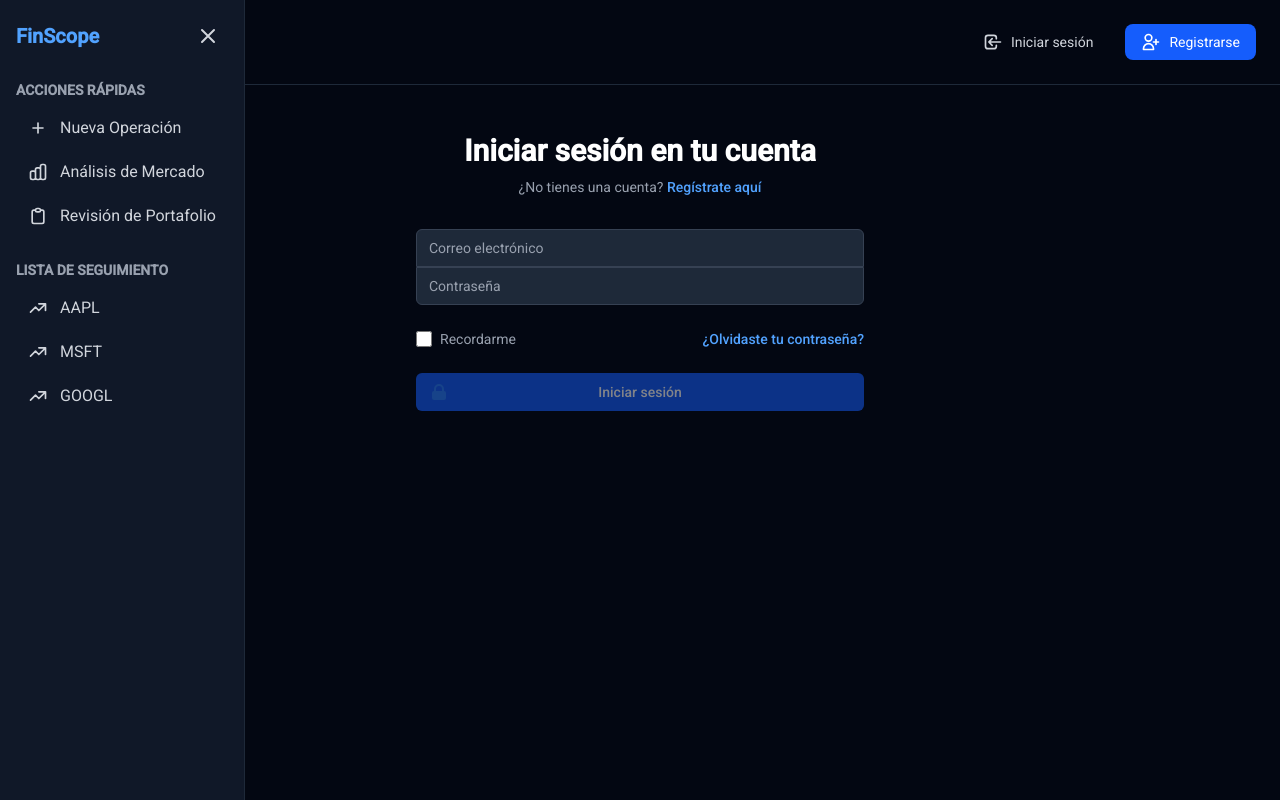
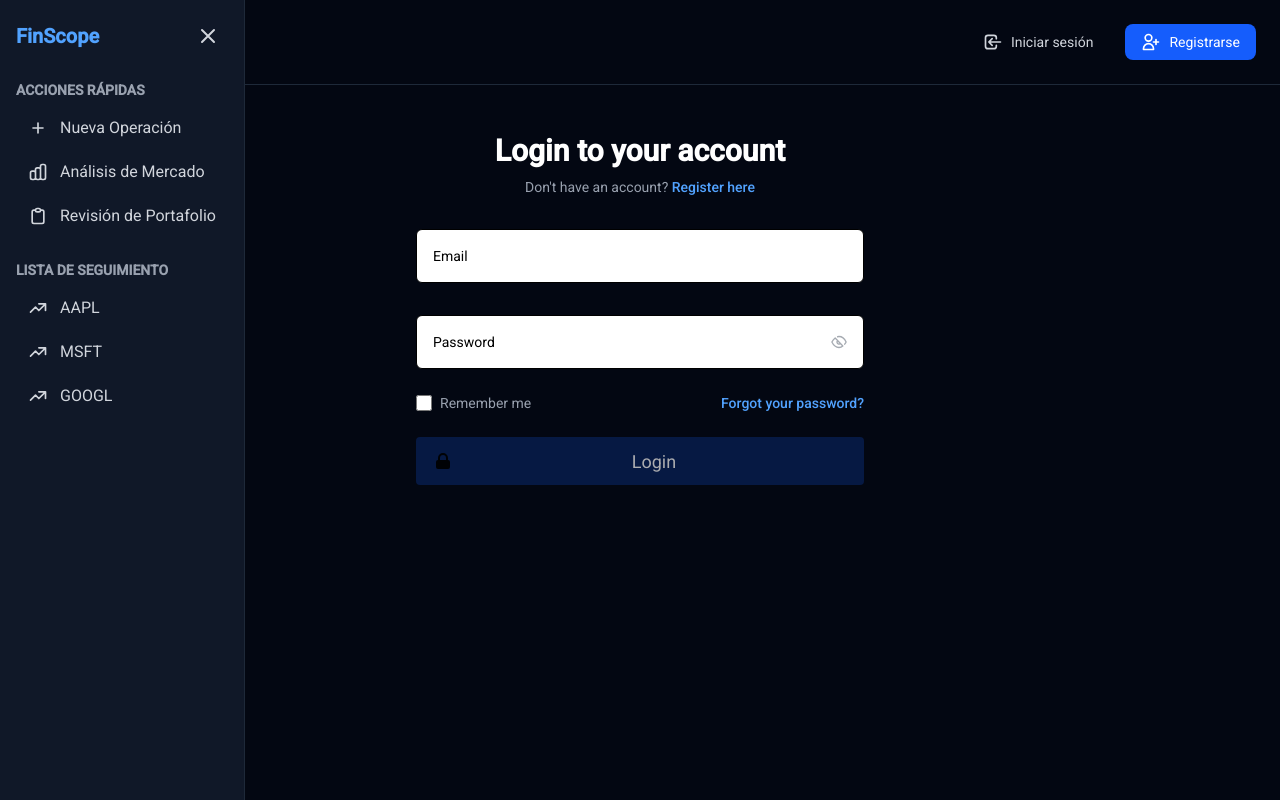
Before and after one commit to TobiasMoreno/fin-scope-front, an Angular app: page /login in a window 1280 px wide. Built offline with nearby package versions, Linux system fonts and the light colour scheme.

Commit message:
UPD: login is updated with the generic components

```diff
--- a/src/app/core/auth/pages/login/login.component.html
+++ b/src/app/core/auth/pages/login/login.component.html
@@ -1,62 +1,48 @@
-<div class="flex items-center justify-center ">
+<div class="flex items-center justify-center">
   <div class="max-w-md w-full space-y-8">
     <div>
       <h2 class="mt-6 text-center text-3xl font-extrabold text-white">
-        Iniciar sesión en tu cuenta
+        Login to your account
       </h2>
       <p class="mt-2 text-center text-sm text-gray-400">
-        ¿No tienes una cuenta?
-        <a routerLink="/register" class="font-medium text-blue-400 hover:text-blue-300">
-          Regístrate aquí
+        Don't have an account?
+        <a
+          routerLink="/register"
+          class="font-medium text-blue-400 hover:text-blue-300"
+        >
+          Register here
         </a>
       </p>
     </div>
-    <form class="mt-8 space-y-6" [formGroup]="loginForm" (ngSubmit)="onSubmit()">
-      <div class="rounded-md">
-        <div>
-          <label for="email" class="sr-only">Correo electrónico</label>
-          <input
-            id="email"
-            formControlName="email"
-            type="email"
-            class="relative block w-full px-3 py-2 border border-gray-700 bg-gray-800 text-gray-300 placeholder-gray-400 rounded-t-md focus:outline-none focus:ring-blue-500 focus:border-blue-500 focus:z-10 sm:text-sm"
-            placeholder="Correo electrónico"
-            [class.border-red-500]="email?.invalid && email?.touched"
-          />
-          @if (email?.invalid && email?.touched) {
-            <div class="text-red-500 text-xs mt-1  my-1">
-              @if (email?.errors?.['required']) {
-                <span>El correo electrónico es requerido</span>
-              }
-              @if (email?.errors?.['email']) {
-                <span>Ingrese un correo electrónico válido</span>
-              }
-            </div>
-          }
-        </div>
-        <div>
-          <label for="password" class="sr-only">Contraseña</label>
-          <input
-            id="password"
-            formControlName="password"
-            type="password"
-            class="relative block w-full px-3 py-2 border border-gray-700 bg-gray-800 text-gray-300 placeholder-gray-400 rounded-b-md focus:outline-none focus:ring-blue-500 focus:border-blue-500 focus:z-10 sm:text-sm"
-            placeholder="Contraseña"
-            [class.border-red-500]="password?.invalid && password?.touched"
-          />
-          @if(password?.invalid && password?.touched) {
-            <div class="text-red-500 text-xs mt-1  my-1">
-              @if(password?.errors?.['required']) {
-                <span>La contraseña es requerida</span>
-              }
-              @if(password?.errors?.['minlength']) {
-                <span>La contraseña debe tener al menos 6 caracteres</span>
-              }
-            </div>
-          }
-        </div>
+    <form
+      class="mt-8 space-y-6"
+      [formGroup]="loginForm"
+      (ngSubmit)="onSubmit()"
+    >
+      <div class="rounded-md space-y-4 flex flex-col gap-4">
+        <app-input
+          label="email"
+          type="email"
+          placeholder="Email"
+          [floatingLabels]="true"
+          [errors]="email?.errors || undefined"
+          [touched]="email?.touched || false"
+          formControlName="email"
+          width="100%"
+        >
+        </app-input>
+        <app-input
+          label="password"
+          [type]="showPassword ? 'text' : 'password'"
+          placeholder="Password"
+          [rightImageUrl]="eyeIconUrl"
+          [errors]="password?.errors || undefined"
+          [touched]="password?.touched || false"
+          [floatingLabels]="true"
+          width="100%"
+          (rightIconClick)="togglePassword()"
+        ></app-input>
       </div>
-
       <div class="flex items-center justify-between">
         <div class="flex items-center">
           <input
@@ -66,41 +52,31 @@
             class="h-4 w-4 text-blue-600 focus:ring-blue-500 border-gray-700 bg-gray-800 rounded"
           />
           <label for="remember-me" class="ml-2 block text-sm text-gray-400">
-            Recordarme
+            Remember me
           </label>
         </div>
 
         <div class="text-sm">
           <a href="#" class="font-medium text-blue-400 hover:text-blue-300">
-            ¿Olvidaste tu contraseña?
+            Forgot your password?
           </a>
         </div>
       </div>
 
-      <div>
-        <button
+        <app-button
+          size="ultra-large"
+          variant="primary"
+          color="default"
+          [disabled]="loginForm.invalid"
           type="submit"
-          [disabled]="loginForm.invalid"
-          class=" relative w-full flex justify-center py-2 px-4 border border-transparent text-sm font-medium rounded-md text-white bg-blue-600 hover:bg-blue-700 focus:outline-none focus:ring-2 focus:ring-offset-2 focus:ring-blue-500 disabled:opacity-50 disabled:cursor-not-allowed"
+          [loading]="isLoading"
+          class="flex justify-center w-full"
         >
-          <span class="absolute left-0 inset-y-0 flex items-center pl-3">
-            <svg
-              class="h-5 w-5 text-blue-500 "
-              xmlns="http://www.w3.org/2000/svg"
-              viewBox="0 0 20 20"
-              fill="currentColor"
-              aria-hidden="true"
-            >
-              <path
-                fill-rule="evenodd"
-                d="M5 9V7a5 5 0 0110 0v2a2 2 0 012 2v5a2 2 0 01-2 2H5a2 2 0 01-2-2v-5a2 2 0 012-2zm8-2v2H7V7a3 3 0 016 0z"
-                clip-rule="evenodd"
-              />
-            </svg>
-          </span>
-          Iniciar sesión
-        </button>
-      </div>
+          <div class="flex items-center justify-center gap-2 w-full">
+            <img src="/img/lock.svg" alt="lock" class="w-5 h-5" />
+            <span class="mx-auto">Login</span>
+          </div>
+        </app-button>
     </form>
   </div>
 </div>
--- a/src/app/core/auth/pages/login/login.component.ts
+++ b/src/app/core/auth/pages/login/login.component.ts
@@ -1,7 +1,8 @@
 import { Component, inject } from '@angular/core';
-import { CommonModule } from '@angular/common';
 import { ReactiveFormsModule, NonNullableFormBuilder, Validators } from '@angular/forms';
 import { RouterLink } from '@angular/router';
+import { InputComponent } from '../../../../shared/components/input/input.component';
+import { ButtonComponent } from "../../../../shared/components/button/button.component";
 
 interface LoginForm {
   email: string;
@@ -12,12 +13,15 @@ interface LoginForm {
 @Component({
   selector: 'app-login',
   standalone: true,
-  imports: [CommonModule, ReactiveFormsModule, RouterLink],
+  imports: [ReactiveFormsModule, RouterLink, InputComponent, ButtonComponent],
   templateUrl: './login.component.html',
-  styleUrls: ['./login.component.css'],
+  styleUrl: './login.component.css',
 })
 export class LoginComponent {
   private fb = inject(NonNullableFormBuilder);
+  eyeIconUrl = 'img/Vector.svg';
+  showPassword = false;
+  isLoading = false;
 
   loginForm = this.fb.group({
     email: ['', [Validators.required, Validators.email]],
@@ -37,8 +41,17 @@ export class LoginComponent {
     if (this.loginForm.valid) {
       const formValue = this.loginForm.getRawValue();
       console.log('Login data:', formValue);
+      this.isLoading = true;
+      setTimeout(() => {
+        this.isLoading = false;
+      }, 1000);
     } else {
       this.loginForm.markAllAsTouched();
     }
   }
+
+  togglePassword(): void {
+    this.showPassword = !this.showPassword;
+    this.eyeIconUrl = this.showPassword ? '/img/eye.svg' : '/img/Vector.svg';
+  }
 }
```
